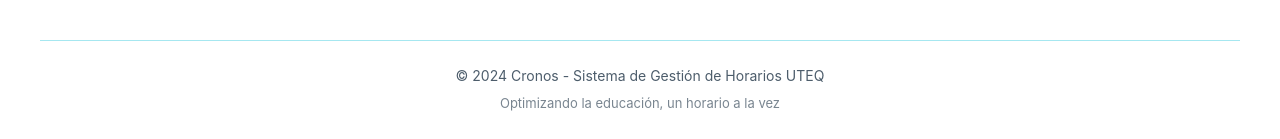
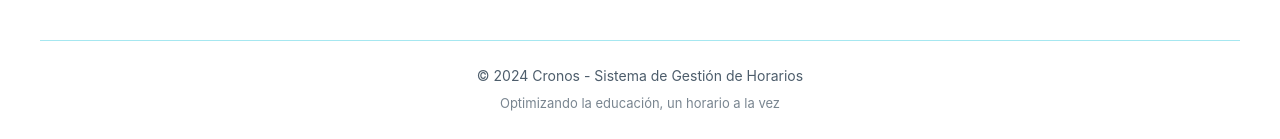
Before and after one commit to cronosschool2025-afk/frontend, a Vue app: page / in a window 1280 px wide. Shown: the part 3169-3308 px from the top of the page. Built offline with nearby package versions, Linux system fonts and the light colour scheme.

Commit message:
landing-page

```diff
--- a/src/views/landing/LandingView.vue
+++ b/src/views/landing/LandingView.vue
@@ -163,7 +163,7 @@
 
         <div class="footer-bottom">
           <p class="footer-text">
-            © 2024 Cronos - Sistema de Gestión de Horarios UTEQ
+            © 2024 Cronos - Sistema de Gestión de Horarios
           </p>
           <p class="footer-text-small">
             Optimizando la educación, un horario a la vez
```
